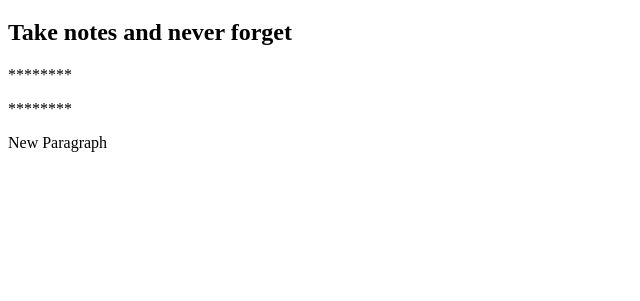
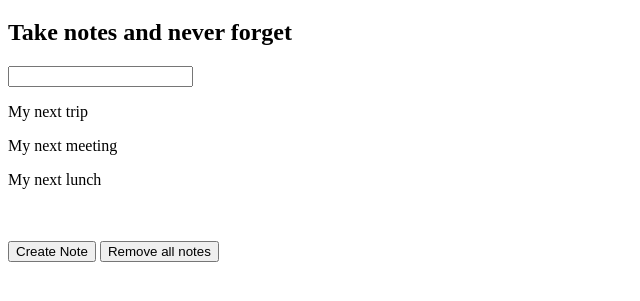
Before and after one commit to sergiohgp/Udemy_JavaScript_Course, a plain HTML site: page notes-app/index.html in a window 1280 px wide. Shown: the part 61-362 px from the top of the page, without its empty margins (0-640 px from the left). Drawn offline with Linux system fonts and the light colour scheme.

Commit message:
Add object

```diff
--- a/notes-app/index.html
+++ b/notes-app/index.html
@@ -10,8 +10,18 @@
 <body>
     <h1>Notes App</h1>
     <h2>Take notes and never forget</h2>
-    <p>This application was created by <i>Sergio Pereira</i></p>
-    <p>Some note text</p>
+
+    <input type="text" id="input">
+
+    <div id="notes">
+
+    </div>
+
+    <br>
+    <br>
+
+    <button id="create-note">Create Note</button>
+    <button id="delete-note">Remove all notes</button>
 
     <footer>
         <script src="notes-app.js"></script>
--- a/notes-app/notes-app.js
+++ b/notes-app/notes-app.js
@@ -11,21 +11,57 @@ const notes = [{
     body: 'I would like to eat pasta'
 }]
 
-const p = document.querySelector('p')
+const filters = {
+    searchText: ''
+}
 
-// p.remove()
+const renderNotes = function (notes, filters) {
+    const filteredNotes = notes.filter(function (note) {
+        return note.title.toLowerCase().includes(filters.searchText.toLowerCase())
+    })
 
-const ps = document.querySelectorAll('p')
+    document.querySelector('#notes').innerHTML = ''
 
-ps.forEach(function (p) {
-    p.textContent = '********'
-    // p.remove()
+    filteredNotes.forEach(function (note) {
+        const noteEl = document.createElement('p')
+        noteEl.textContent = note.title
+        document.querySelector('#notes').appendChild(noteEl)
+    })
+}
+
+renderNotes(notes, filters)
+
+document.querySelector('#create-note').addEventListener('click', function (event) {
+    event.target.textContent = 'Clicked'
 })
 
-console.log(p)
+document.querySelector('#delete-note').addEventListener('click', function (event) {
+    document.querySelectorAll('.note').forEach(function (note) {
+        note.remove()
+    })
+})
 
-// Create element
-const newParagraph = document.createElement('p')
+document.querySelector('#input').addEventListener('input', function (event) {
+    filters.searchText = event.target.value
+    renderNotes(notes, filters)
+})
 
-newParagraph.textContent = 'New Paragraph'
-document.querySelector('body').appendChild(newParagraph)
+// Class 1
+// const p = document.querySelector('p')
+
+// // p.remove()
+
+// const ps = document.querySelectorAll('p')
+
+// ps.forEach(function (p) {
+//     p.textContent = '********'
+//     // p.remove()
+// })
+
+// console.log(p)
+
+// // Create element
+// const newParagraph = document.createElement('p')
+
+// newParagraph.textContent = 'New Paragraph'
+// document.querySelector('body').appendChild(newParagraph)
```
Also changed, not shown: todo-app/index.html (+4 -0 lines), todo-app/todo-app.js (+12 -0 lines).
